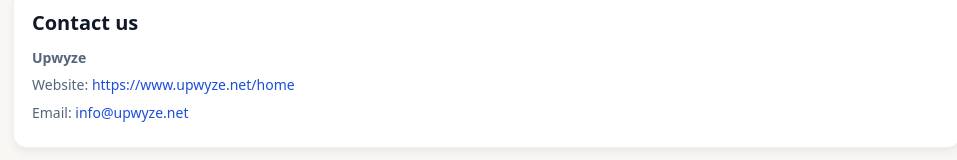
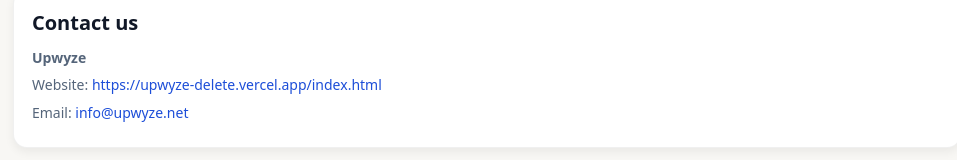
Before and after one commit to AmrDabo/upwyze-delete, a plain HTML site: page privacy.html in a window 1280 px wide. Shown: the part 2924-3084 px from the top of the page, without its empty margins (153-1110 px from the left). Drawn offline with Linux system fonts and the light colour scheme.

Commit message:
Update privacy.html

```diff
--- a/privacy.html
+++ b/privacy.html
@@ -278,7 +278,7 @@
       <p class="contact-line"><strong>Upwyze</strong></p>
       <p class="contact-line">
         Website:
-        <a href="https://www.upwyze.net/home">https://www.upwyze.net/home</a>
+        <a href="https://upwyze-delete.vercel.app/index.html">https://upwyze-delete.vercel.app/index.html</a>
       </p>
       <p class="contact-line">
         Email:
```
